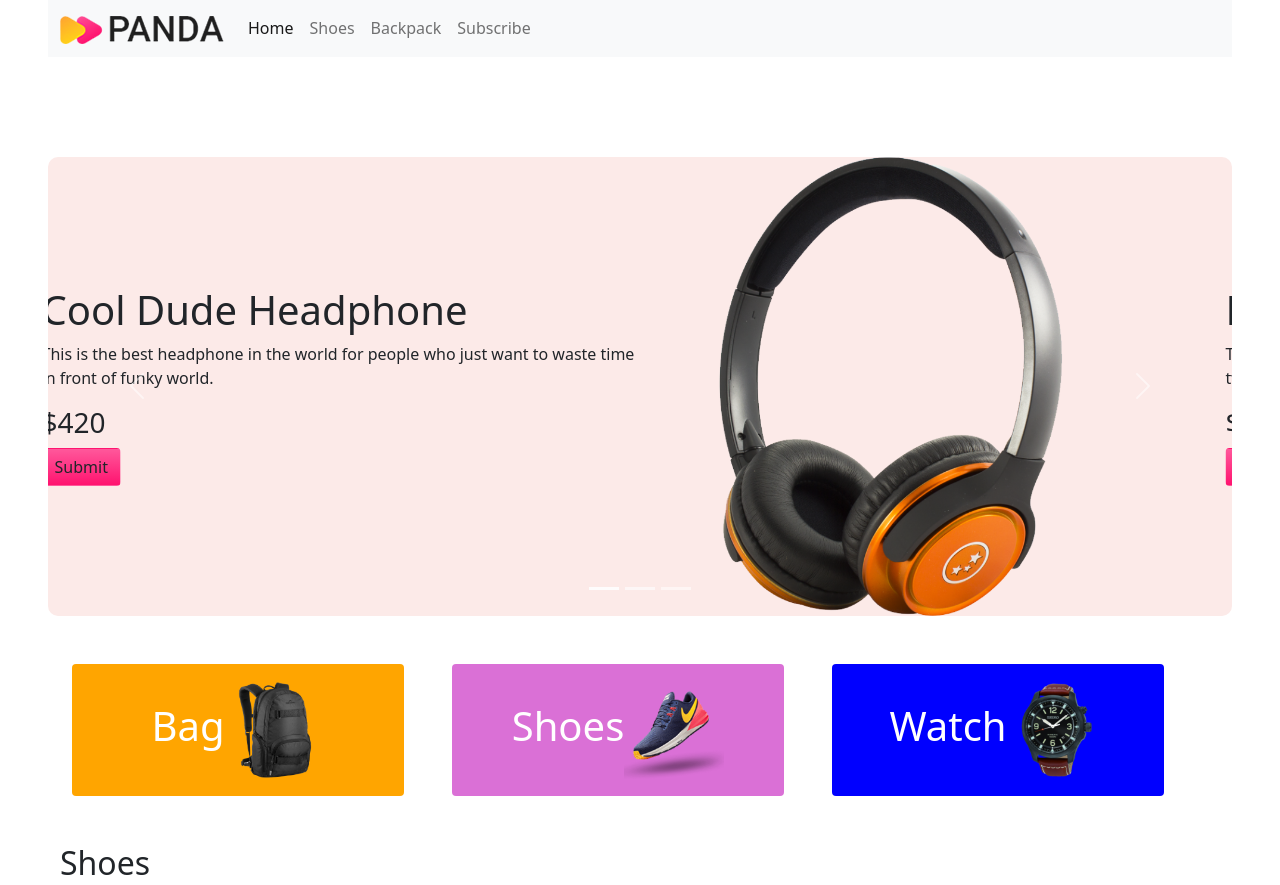
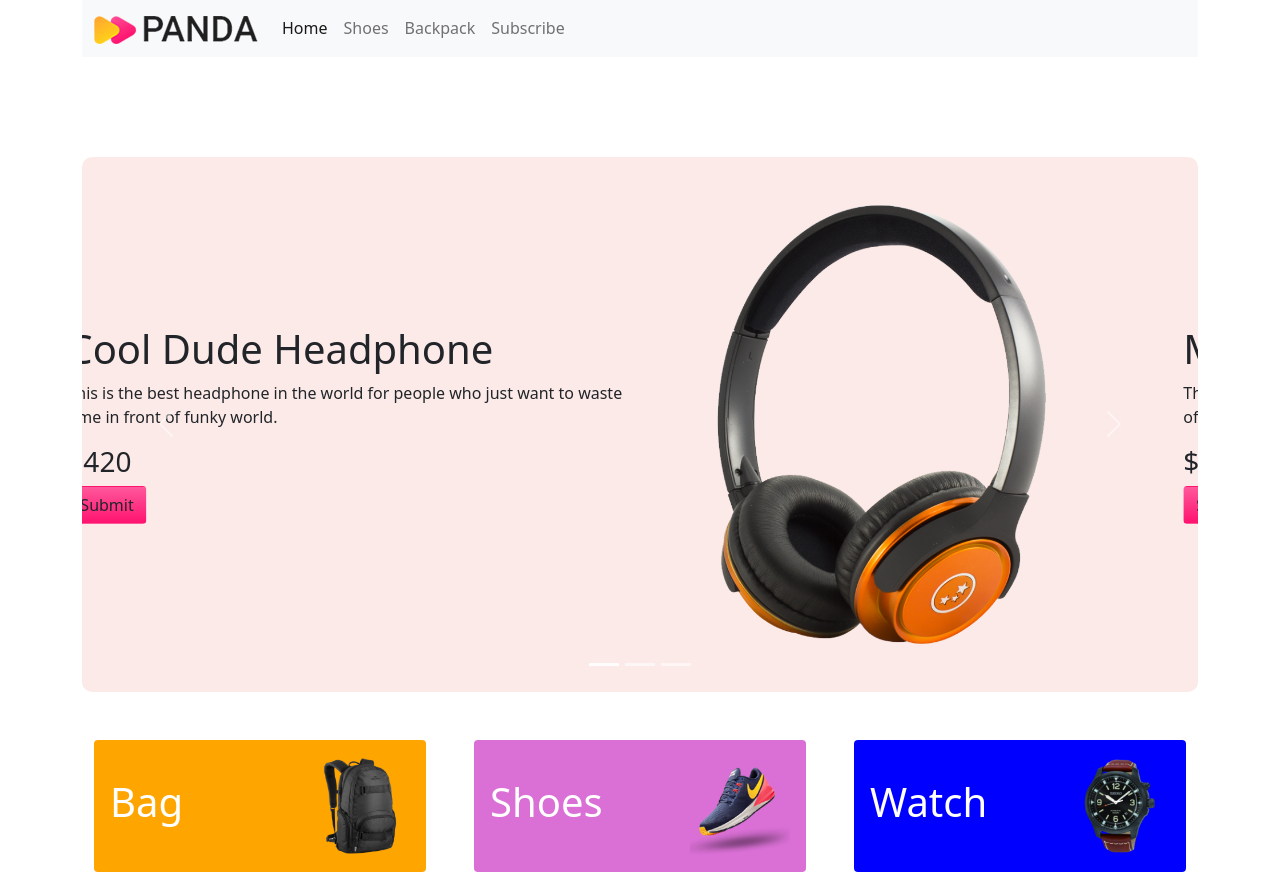
Before and after one commit to jihan212/panda-commerce, a plain HTML site: page index.html in a window 1280 px wide. Shown: the top 885 px of the page. Drawn offline with nearby package versions, Linux system fonts and the light colour scheme.

Commit message:
panda commerce

```diff
--- a/index.html
+++ b/index.html
@@ -9,7 +9,7 @@
 </head>
 <body>
     <!------------------Header-------------------------->
-    <header class="ms-5 me-5">
+    <header class="container">
         <nav class="navbar navbar-expand-lg navbar-light bg-light">
             <div class="container-fluid">
               <a class="navbar-brand" href="#"><img src="images/logo.png" alt=""></a>
@@ -35,7 +35,7 @@
         </ol>
         <div class="carousel-inner">
           <div class="carousel-item active">
-              <div class="row d-flex align-items-center justify-content-center ms-5 me-5">
+              <div class="row align-items-center p-5">
               <div class="col-md-7">
                 <h1>Cool Dude Headphone</h1>
                 <p>This is the best headphone in the world for people who just want to waste time in front of funky world.
@@ -49,7 +49,7 @@
             </div>
           </div>
           <div class="carousel-item">
-            <div class="row d-flex align-items-center justify-content-center ms-5 me-5">
+            <div class="row align-items-center p-5">
                 <div class="col-md-7">
                   <h1>Mega LCD TV For Sports</h1>
                 <p>This is the best tv in the world for people who just want to waste time in front of tv.
@@ -63,7 +63,7 @@
               </div>
           </div>
           <div class="carousel-item">
-            <div class="row d-flex align-items-center justify-content-center ms-5 me-5">
+            <div class="row align-items-center p-5">
                 <div class="col-md-7">
                   <h1>X-Box for your living room</h1>
                 <p>This is the best x-box in the world for people who just want to waste time in front of fake sports.
@@ -88,23 +88,23 @@
       </div>
     </header>
 <!-------------------Main section------------------>
-    <main class="container ms-5 me-5">
+    <main class="container">
         <section class="container mt-5">
           <div class="row g-5">
             <div class="col">
-             <div class="p-3 rounded  col-bag d-flex align-items-center justify-content-center banner">
+             <div class="p-3 rounded  col-bag d-flex align-items-center justify-content-between banner">
                <h1 class="text-white fs-1">Bag</h1>
                <img src="images/categories/bag.png" alt="">
              </div>
             </div>
             <div class="col">
-              <div class="p-3 rounded  col-shoe d-flex align-items-center justify-content-center banner">
+              <div class="p-3 rounded  col-shoe d-flex align-items-center justify-content-between banner">
                 <h1 class="text-white fs-1">Shoes</h1>
                <img src="images/categories/shoes.png" alt="">
               </div>
             </div>
             <div class="col">
-              <div class="p-3 rounded  col-watch d-flex align-items-center justify-content-center banner">
+              <div class="p-3 rounded  col-watch d-flex align-items-center justify-content-between banner">
                 <h1 class="text-white fs-1">Watch</h1>
                <img src="images/categories/watch.png" alt="">
               </div>
--- a/style.css
+++ b/style.css
@@ -1,3 +1,11 @@
+body{
+    width: 100%;
+    margin:0%;
+    padding: 0%;
+}
+header{
+    position: relative;
+}
 .carousol-slide{
     background-color: rgb(252, 234, 232);
     margin-top: 100px;
```
